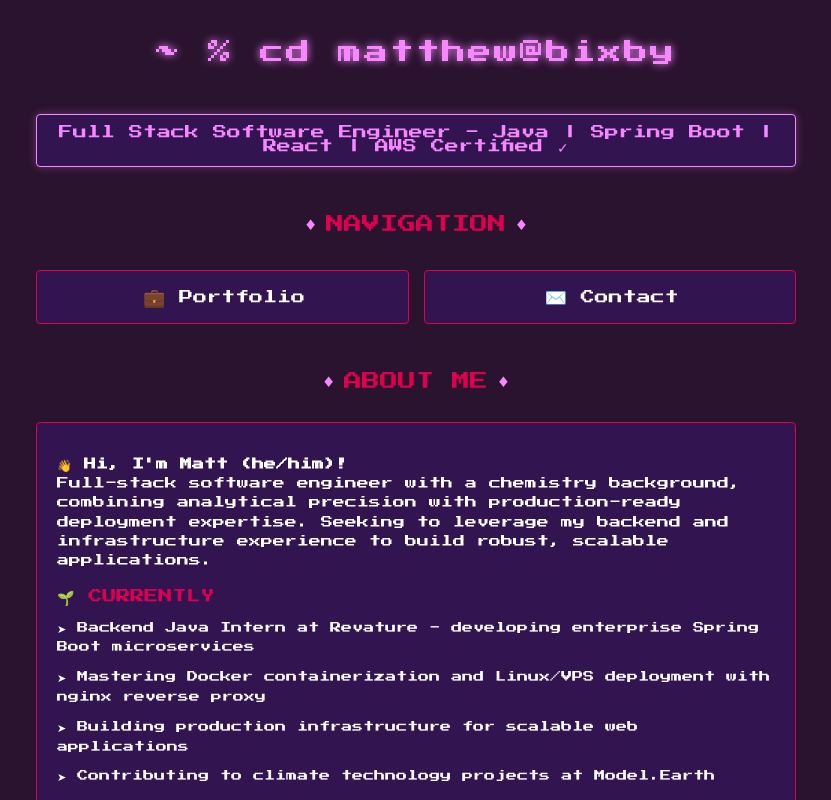
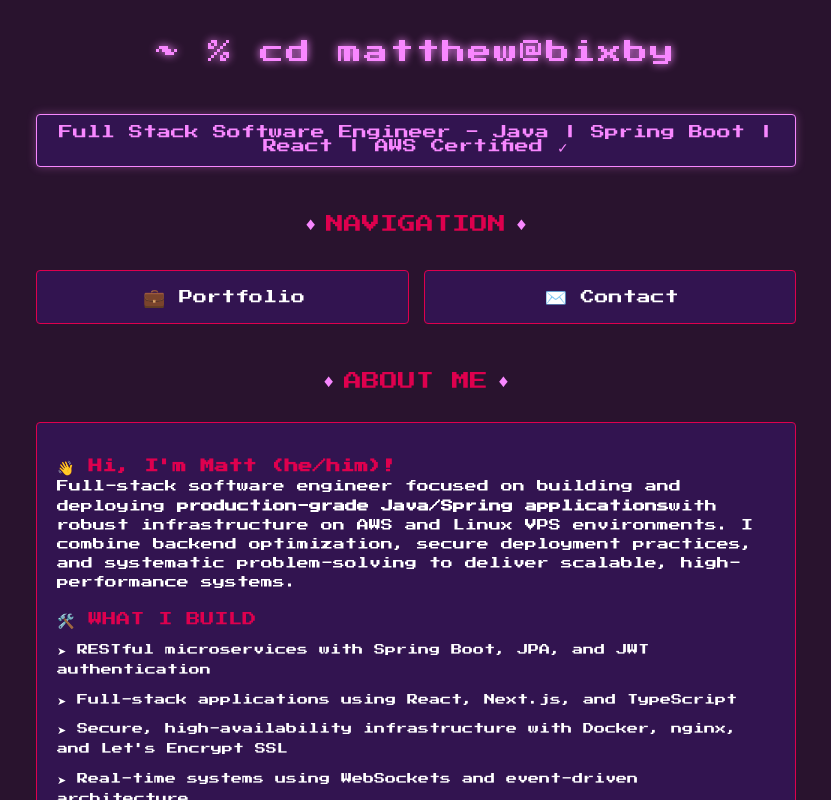
Before and after one commit to mattbixby123/bixbyPortfolio, a React (Vite) app: page / in a window 1280 px wide. Shown: the whole page, without its empty margins (224-1055 px from the left). Built offline with nearby package versions, Linux system fonts and the light colour scheme.

Commit message:
updated retroHome landing page to reflect current udpates and to align with resume professional summary

```diff
--- a/src/client/components/RetroHome.jsx
+++ b/src/client/components/RetroHome.jsx
@@ -5,7 +5,7 @@ const RetroHome = () => {
   // Updated technologies list organized by category - aligned with resume
   const technologies = {
     backend: [
-      'Java 17',
+      'Java 21',
       'Spring Boot',
       'Spring Security',
       'Spring Data JPA',
@@ -91,41 +91,41 @@ const RetroHome = () => {
       {/* About Content - Updated to match current focus */}
       <div className="pixel-card">
         <p>
-          <strong>👋 Hi, I'm Matt (he/him)!</strong><br />
-          Full-stack software engineer with a chemistry background, combining analytical precision
-          with production-ready deployment expertise. Seeking to leverage my backend and infrastructure
-          experience to build robust, scalable applications.
+          <strong className='sub-heading'>👋 Hi, I'm Matt (he/him)!</strong><br />
+          Full-stack software engineer focused on building and deploying <strong>production-grade Java/Spring applications</strong>
+          with robust infrastructure on AWS and Linux VPS environments. I combine backend optimization, secure deployment practices,
+          and systematic problem-solving to deliver scalable, high-performance systems.
         </p>
 
-        <div className="sub-heading">🌱 CURRENTLY</div>
+        <div className="sub-heading">🛠️ WHAT I BUILD</div>
         <ul className="retro-list">
-          <li>➤ Backend Java Intern at Revature - developing enterprise Spring Boot microservices</li>
-          <li>➤ Mastering Docker containerization and Linux/VPS deployment with nginx reverse proxy</li>
-          <li>➤ Building production infrastructure for scalable web applications</li>
-          <li>➤ Contributing to climate technology projects at Model.Earth</li>
-          <li>➤ Optimizing API performance and implementing zero-downtime deployment strategies</li>
-          <li>➤ Open to full-time Software Engineer roles</li>
+          <li>➤ RESTful microservices with Spring Boot, JPA, and JWT authentication</li>
+          <li>➤ Full-stack applications using React, Next.js, and TypeScript</li>
+          <li>➤ Secure, high-availability infrastructure with Docker, nginx, and Let's Encrypt SSL</li>
+          <li>➤ Real-time systems using WebSockets and event-driven architecture</li>
         </ul>
 
-        <div className="sub-heading">📚 RECENT LEARNING</div>
+        <div className="sub-heading">🚀 CURRENT FOCUS</div>
         <ul className="retro-list">
-          <li>➤ Java 17, Spring Boot ecosystem, comprehensive testing with JUnit/Mockito</li>
-          <li>➤ Production deployment: Docker, nginx, SSL/TLS, Linux server management</li>
-          <li>➤ Infrastructure optimization: load balancing, caching, performance tuning</li>
-          <li>➤ AWS Cloud Architecture (Certified Cloud Practitioner)</li>
+          <li>➤ Backend Java Intern at Revature: building enterprise Spring Boot microservices</li>
+          <li>➤ Optimizing API performance — investigating cold-start behavior and load resilience</li>
+          <li>➤ Implementing zero-downtime deployments and CI/CD pipelines</li>
+          <li>➤ Strengthening cloud architecture skills on AWS (EC2, RDS, S3, API Gateway)</li>
+          <li>➤ Open to full-time Full Stack or Backend Engineer roles</li>
         </ul>
 
-        <div className="sub-heading">🎓 EDUCATION</div>
+        <div className="sub-heading">🎓 EDUCATION & CREDENTIALS</div>
         <ul className="retro-list">
-          <li>➤ Bachelor of Science in Chemistry from Ithaca College c/o 2017</li>
-          <li>➤ Software Engineering Bootcamp Certificate from Fullstack Academy, June 2024</li>
+          <li>➤ AWS Certified Cloud Practitioner (2024)</li>
+          <li>➤ Software Engineering Bootcamp, Fullstack Academy (2024)</li>
+          <li>➤ B.S. in Chemistry, Ithaca College (2017, GPA: 3.5)</li>
         </ul>
 
-        <div className="sub-heading">🌿 BEYOND CODING</div>
+        <div className="sub-heading">🔍 WHY IT ALL FITS</div>
         <p>
-          Wildlife biology, botany, nature photography, and open source contributions.
-          My chemistry lab background gives me a unique perspective on problem-solving,
-          systematic testing, and performance optimization.
+          My background in chemistry trained me in rigorous testing, data analysis, and methodical troubleshooting —
+          skills I now apply to software performance, deployment reliability, and system design.
+          I thrive where code meets infrastructure.
         </p>
       </div>
 
```
